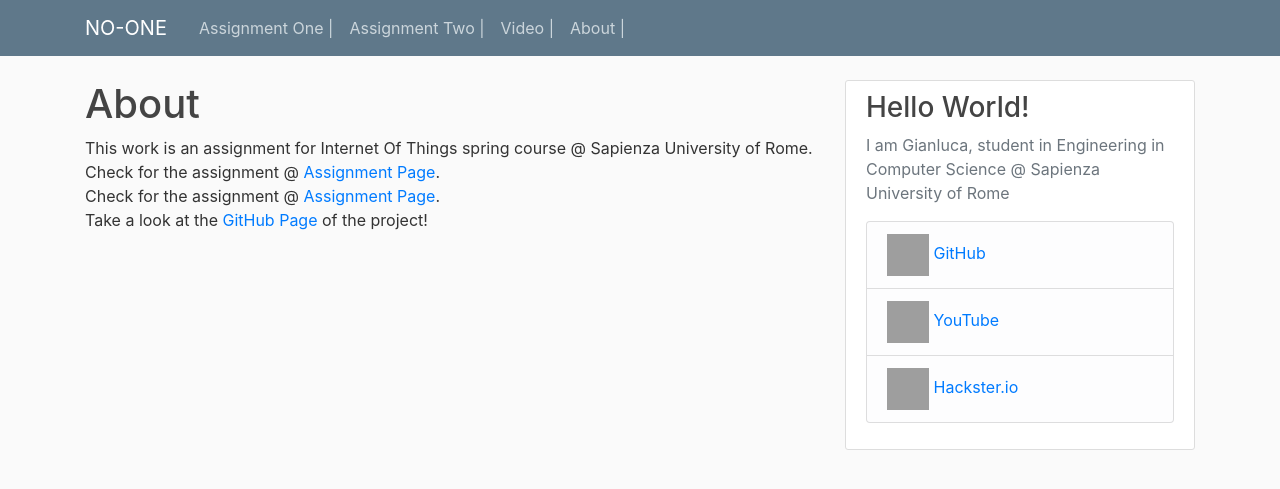
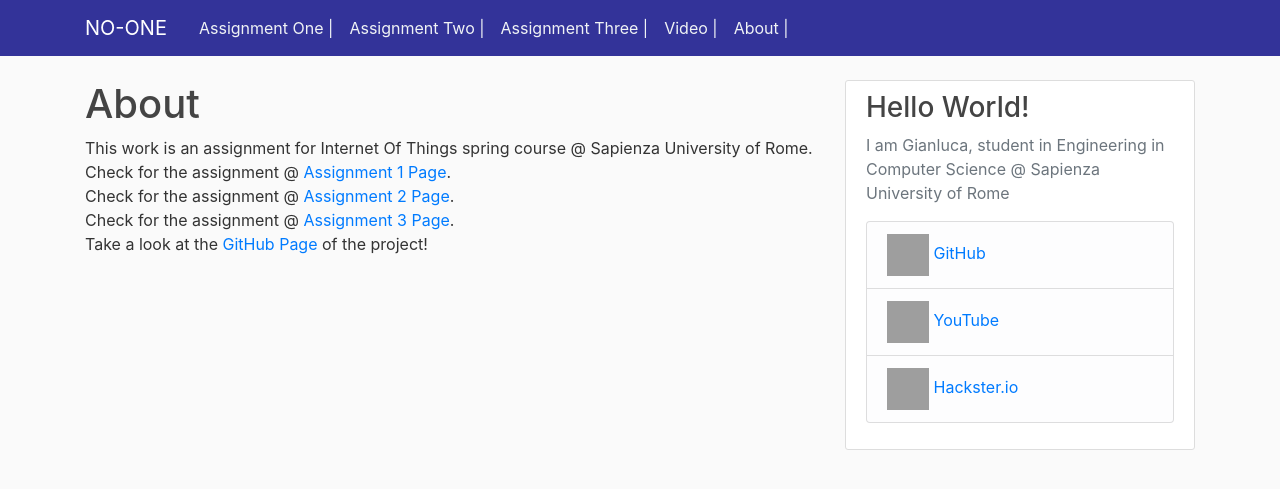
Before and after one commit to PanK0/iot-project, a Django app: page /blog/about/ in a window 1280 px wide. Shown: the top 489 px of the page. Run offline with Django 3.2, Linux system fonts and the light colour scheme; some libraries are stand-ins or nearby versions; grey boxes are pictures that could not be loaded.

Commit message:
web app major changes

```diff
--- a/web_view/blog/templates/blog/about.html
+++ b/web_view/blog/templates/blog/about.html
@@ -6,9 +6,11 @@
     <p>
         This work is an assignment for Internet Of Things spring course @ Sapienza University of Rome.
         </br>
-        Check for the assignment @ <a href="http://ichatz.me/Site/InternetOfThings2020-Assignment1"> Assignment Page</a>.
+        Check for the assignment @ <a href="http://ichatz.me/Site/InternetOfThings2020-Assignment1"> Assignment 1 Page</a>.
         </br>
-        Check for the assignment @ <a href="http://ichatz.me/Site/InternetOfThings2020-Assignment2"> Assignment Page</a>.
+        Check for the assignment @ <a href="http://ichatz.me/Site/InternetOfThings2020-Assignment2"> Assignment 2 Page</a>.
+        </br>
+        Check for the assignment @ <a href="http://ichatz.me/Site/InternetOfThings2020-Assignment3"> Assignment 3 Page</a>.
         </br>
         Take a look at the <a href="https://github.com/PanK0/iot-project"> GitHub Page </a> of the project!
     </p>
--- a/web_view/web_view/static/web_view/main.css
+++ b/web_view/web_view/static/web_view/main.css
@@ -13,11 +13,11 @@ ul {
 }
 
 .bg-steel {
-  background-color: #5f788a;
+  background-color: #333399;
 }
 
 .site-header .navbar-nav .nav-link {
-  color: #cbd5db;
+  color: #f0f3f5;
 }
 
 .site-header .navbar-nav .nav-link:hover {
--- a/web_view/web_view/templates/web_view/base.html
+++ b/web_view/web_view/templates/web_view/base.html
@@ -38,6 +38,7 @@
             <div class="navbar-nav mr-auto">
             <a class="nav-item nav-link" href="{% url 'assignment-one' %}">Assignment One |</a>
             <a class="nav-item nav-link" href="{% url 'assignment-two' %}">Assignment Two |</a>
+            <a class="nav-item nav-link" href="{% url 'assignment-three' %}">Assignment Three |</a>
             <a class="nav-item nav-link" href="{% url 'blog-home' %}">Video |</a>
             <a class="nav-item nav-link" href="/blog/about">About |</a>
             </div>
--- a/web_view/web_view/templates/web_view/home.html
+++ b/web_view/web_view/templates/web_view/home.html
@@ -15,6 +15,10 @@
 
         <hr>
 
+        <a class="button" href="{% url 'assignment-three' %}">Assignment Three</a>
+
+        <hr>
+
     </p>
 
 {% endblock content %}
--- a/web_view/web_view/urls.py
+++ b/web_view/web_view/urls.py
@@ -10,4 +10,5 @@ urlpatterns = [
     path('blog/', include('blog.urls'), name='blog-home'),                # blog home page
     path('assignment-one/', views.assig1, name='assignment-one'),
     path('assignment-two/', views.assig2, name='assignment-two'),
+    path('assignment-three/', views.assig3, name='assignment-three'),
 ]
--- a/web_view/web_view/views.py
+++ b/web_view/web_view/views.py
@@ -11,3 +11,6 @@ def assig1(request) :
 
 def assig2(request) :
     return render(request, 'web_view/assig2.html')
+
+def assig3(request) :
+    return render(request, 'web_view/assig3.html')
```
Also changed, not shown: web_view/web_view/templates/web_view/assig3.html (added, +25 -0 lines).
